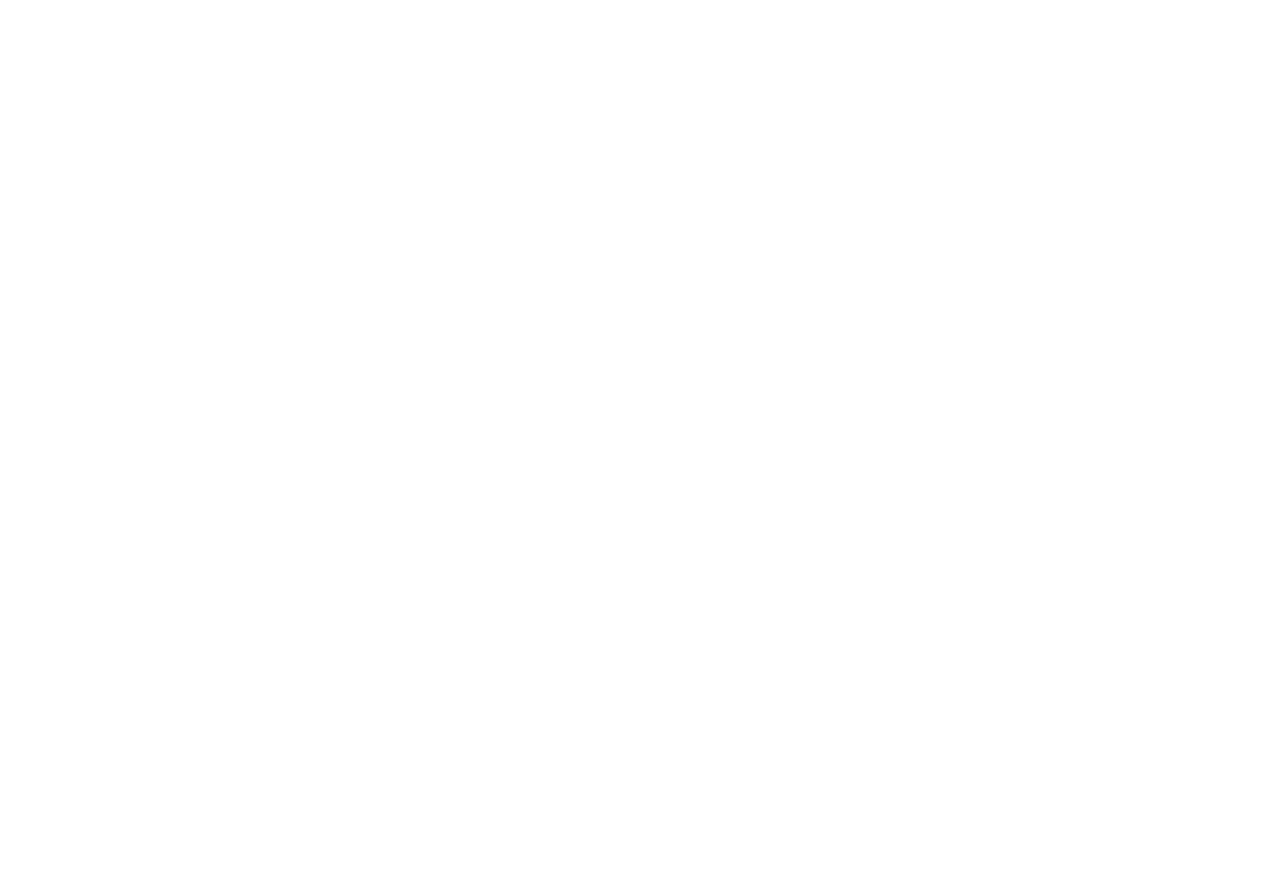
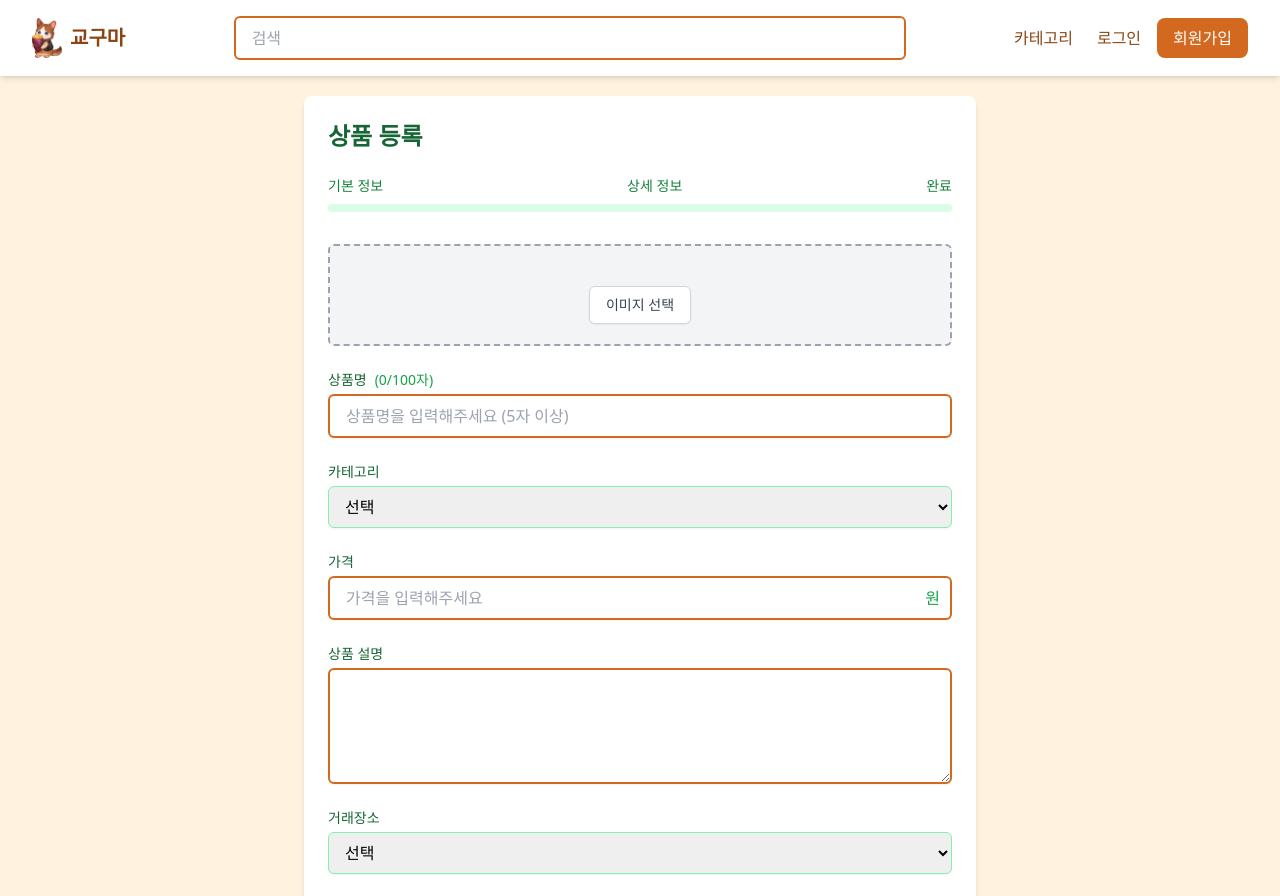
Before and after one commit to asdp80/Gyoguma, a React (Create React App) app: page /write in a window 1280 px wide. Before the commit this address had no page. Shown: the top 896 px of the page. Before the commit the page ends 800 px from the top, so only its background shows below. Built offline with nearby package versions, Linux system fonts and the light colour scheme.

Commit message:
[feat] 1205-Write작성 및 관련 부분 수정

```diff
--- a/src/App.js
+++ b/src/App.js
@@ -11,6 +11,7 @@
 import MyPage from "./pages/MyPage";
 import ProductDetailPage from "./pages/ProductDetailPage";
 import ProductListPage from "./pages/ProductListPage";
+import WritePage from "./pages/WritePage";
 
 function App() {
   return (
@@ -28,6 +29,9 @@
           <Route path="/products" element={<ProductListPage />} />
           <Route path="/products/:productId" element={<ProductDetailPage />} />
 
+          {/* 상품 작성 관련 */}
+          <Route path="/write" element={<WritePage />} />
+
           {/* 채팅 관련 라우트들을 계층적으로 구성 */}
           <Route path="/chat" element={<ChatPage />} />
           <Route path="/chat/main" element={<ChatMainPage />} />
--- a/src/components/Write/ProductForm.js
+++ b/src/components/Write/ProductForm.js
@@ -1,8 +1,14 @@
 // 상품 등록/수정 폼
 // 이미지 업로드, 카테고리, 위치, 시간 등 선택
 import React, { useState } from 'react';
+import axios from 'axios';
 import InputField from '../common/InputField';
 import DropDownSelector from '../common/DropDownSelector';
+import TextArea from '../common/TextArea';
+import ImageUploader from '../common/ImageUploader';
+import { redirect } from 'react-router-dom';
+import Button from '../common/Button';
+import WritePlace from './WritePlace';
 
 export default function ProductForm() {
   // 상품 정보를 관리하는 상태입니다
@@ -10,14 +16,19 @@
     title: '',
     price: '',
     description: '',
-    category: 0
+    category: '0',
+    place: '0',
   });
+  const [selectedFiles, setSelectedFiles] = useState([])
 
   // 피드백 정보를 관리하는 상태입니다
   const [feedback, setFeedback] = useState({
     titleLength: 0,
     titleValid: true,
-    priceValid: true
+    priceValid: true,
+    categoryValid : true,
+    imageValid : true,
+    placeValid : true,
   });
 
   // 입력 필드 값이 변경될 때 호출되는 함수입니다
@@ -44,6 +55,22 @@
         priceValid: numberValue > 0 && numberValue <= 10000000
       }));
     }
+
+    if (name === 'category') {
+      const numberCategory = Number(value)
+      setFeedback(prev => ({
+        ...prev,
+        categoryValid : numberCategory > 0 && numberCategory <= 4
+      }))
+    }
+
+    if (name === 'place') {
+      const numberPlace = Number(value)
+      setFeedback(prev => ({
+        ...prev,
+        placeValid : numberPlace > 0
+      }))
+    }
   };
 
   // 폼 작성 진행률을 계산하는 함수입니다
@@ -55,12 +82,39 @@
     return progress;
   };
 
+  const onSubmit = async (e) => {
+    e.preventDefault()
+    if(!feedback.priceValid || !feedback.titleValid || selectedFiles.length === 0){
+      // 조건 불만족 알림 보내기
+      alert('제출 내용을 확인해 주세요.')
+    }
+
+    const formData = new FormData()
+    formData.append('title', formData.title)
+    formData.append('price', formData.price)
+    formData.append('description', formData.description)
+    formData.append('category', formData.category)
+    formData.append('place', formData.place)
+    selectedFiles.forEach((file) => {
+        formData.append('images', file); // 키는 추후 수정 가능
+    });
+
+    try{
+      const response = await axios.post('POST-URL-HERE', formData)
+      redirect(response.data.productURL) // 작성된 페이지로 이동시키기
+    } catch(err) {
+      alert('제출에 문제가 발생했습니다.')
+      console.log(err)
+    }
+  }
+
   const selectItems = [
-    {value : '0', text : '전자기기'},
-    {value : '1', text : '가구'},
-    {value : '2', text : '도서'},
-    {value : '3', text : '의류'},
-]
+    {value : '0', text : '선택'},
+    {value : '1', text : '전자기기'},
+    {value : '2', text : '가구'},
+    {value : '3', text : '도서'},
+    {value : '4', text : '의류'}
+  ]
 
   return (
     <div className="max-w-2xl mx-auto p-6 bg-white rounded-lg shadow-md">
@@ -81,7 +135,9 @@
         </div>
       </div>
 
-      <form className="space-y-6">
+      <form className="space-y-6" onSubmit={onSubmit}>
+        {/* 사진 입력 필드 */}
+        <ImageUploader setSelectedFiles={setSelectedFiles}/>
         {/* 상품명 입력 필드 */}
         <div>
           <label className="block text-sm font-medium text-green-800">
@@ -128,7 +184,7 @@
             가격
           </label>
           <div className="mt-1 relative rounded-md shadow-sm">
-            <input
+            <InputField
               type="number"
               name="price"
               value={formData.price}
@@ -154,7 +210,7 @@
           <label className="block text-sm font-medium text-green-800">
             상품 설명
           </label>
-          <textarea
+          <TextArea
             name="description"
             value={formData.description}
             onChange={handleChange}
@@ -164,6 +220,18 @@
             placeholder="상품 설명을 입력해주세요"
           />
         </div>
+
+        {/* 장소 입력 필드 */}
+        <div>
+          <label className="block text-sm font-medium text-green-800">
+              거래장소
+          </label>
+          <WritePlace
+          name='place'
+          placeIndex={formData.place}
+          onChange={handleChange}/>
+        </div>
+
 
         {/* 도움말 섹션 */}
         <div className="bg-green-50 p-4 rounded-md mt-8 border border-green-200">
@@ -177,13 +245,13 @@
 
         {/* 제출 버튼 */}
         <div className="mt-6">
-          <button
-            type="submit"
+          <Button
             className="w-full bg-green-600 text-white py-2 px-4 rounded-md hover:bg-green-700
               transition-colors focus:outline-none focus:ring-2 focus:ring-offset-2 focus:ring-green-500"
+            onClick={onSubmit}
           >
             상품 등록하기
-          </button>
+          </Button>
         </div>
       </form>
     </div>
--- a/src/components/Write/WritePlace.js
+++ b/src/components/Write/WritePlace.js
@@ -1 +1,40 @@
+import DropDownSelector from "../common/DropDownSelector"
+
 // 거래 장소를 드롭다운으로 입력하고, 그에따라 이미지로 표시하는 컴포넌트.
+const WritePlace = (props) => {
+    const {placeIndex, onChange, name} = props
+
+    const pictureURLs=['/images/logo.png']
+    const placeNames=[
+        '',
+        'AI공학관',
+        '가천관',
+        '전자정보도서관',
+        '스타벅스앞',
+    ]
+    const places = [
+        {value : '0', text : '선택'},
+        {value : '1', text : 'AI공학관'},
+        {value : '2', text : '가천관'},
+        {value : '3', text : '전자정보도서관'},
+        {value : '4', text : '스타벅스앞'},
+    ]
+
+    return (
+        <>
+        <DropDownSelector
+        name={name}
+        value={placeIndex}
+        options={places}
+        onChange={onChange}/>
+        <div className='flex flex-col justify-center items-center'>
+            <span className='text-2xl p-3'>{placeNames[Number(placeIndex)]}</span>
+            <img className='max-w-64 max-h-64 object-fill' src={pictureURLs[Number(placeIndex)]} alt='place'/>
+        </div>
+        </>
+
+
+    )
+}
+
+export default WritePlace
--- a/src/components/common/DropDownSelector.js
+++ b/src/components/common/DropDownSelector.js
@@ -5,7 +5,7 @@
     const {
         name='',
         value='',
-        onChange='',
+        onChange=null,
         className='',
         options=[]
     } = props
@@ -17,8 +17,8 @@
             value={value}
             onChange={onChange}
             className={clsx(baseClass,className)}>
-            {options.map(({value, text, key}) => (
-                <option key={key} value={value}>{text}</option>
+            {options.map((option, index) => (
+                <option key={index} value={option.value}>{option.text}</option>
             ))}
         </select>
     )
--- a/src/components/common/ImageUploader.js
+++ b/src/components/common/ImageUploader.js
@@ -2,12 +2,10 @@
 // 상품 이미지, 프로필 이미지 업로드에 사용
 // 다중 업로드 가능
 import { useState } from "react";
-import axios from "axios";
-import ImageCarousel from "../product/ImageCarousel";
 
 const ImageUploader = (props) => {
     const [uploadImgUrls, setUploadImgUrls] = useState([]);
-    const [selectedFiles, setSelectedFiles] = useState([]);
+    const {setSelectedFiles} = props // 상위 폼에서 사용할 제출 State
 
     const onChangeImageUpload = (e) => {
         const { files } = e.target;
@@ -31,31 +29,7 @@
         setSelectedFiles((prevFiles) => [...prevFiles, ...fileArray]);
     };
 
-    const onUploadImages = async () => {
-        if (selectedFiles.length === 0) { //이미지가 없다면?
-            alert("업로드할 이미지를 선택하세요!");
-            return;
-        }
 
-        const formData = new FormData(); // FormData를 이용해 파일 그대로 보낼 수 있다.
-        selectedFiles.forEach((file, index) => {
-            formData.append(`images[${index}]`, file); // 키는 추후 수정 가능
-        });
-
-        try {
-            const response = await axios.post("http://YOUR-API-URI-HERE/upload", formData, {
-                headers: {
-                    "Content-Type": "multipart/form-data",
-                },
-            });
-
-            console.log("이미지 업로드 성공:", response.data);
-            alert("이미지 업로드가 완료되었습니다!");
-        } catch (error) {
-            console.error("이미지 업로드 실패:", error);
-            alert("이미지 업로드 중 오류가 발생했습니다.");
-        }
-    };
 
     return (
         <>
@@ -83,12 +57,6 @@
                     className="hidden"
                 />
             </label>
-            <button
-                className="mt-4 px-4 py-2 text-sm font-medium text-white bg-blue-500 rounded-md shadow-sm hover:bg-blue-600 focus:outline-none focus:ring-2 focus:ring-offset-2 focus:ring-blue-400"
-                onClick={onUploadImages}
-            >
-                업로드하기
-            </button>
         </div>
         </>
     );
--- a/src/components/common/TextArea.js
+++ b/src/components/common/TextArea.js
@@ -4,6 +4,7 @@
 
 const TextArea = (props) => {
     const {
+        name='',
         cols='50',
         rows='25',
         className='',
@@ -13,6 +14,7 @@
     const baseClass='w-full px-4 py-2 rounded-md  border-2 border-gyoguma focus:border-gyoguma-dark outline-none'
     return (
         <textarea
+        name={name}
         className={clsx(baseClass, className)}
         cols={cols} rows={rows}
         value={value}
--- /dev/null
+++ b/src/pages/WritePage.js
@@ -0,0 +1,11 @@
+// 상품을 작성하고 수정하는데 사용하는 페이지
+
+import ProductForm from "../components/Write/ProductForm"
+
+const WritePage = (props) => {
+    return (
+        <ProductForm />
+    )
+}
+
+export default WritePage
```
